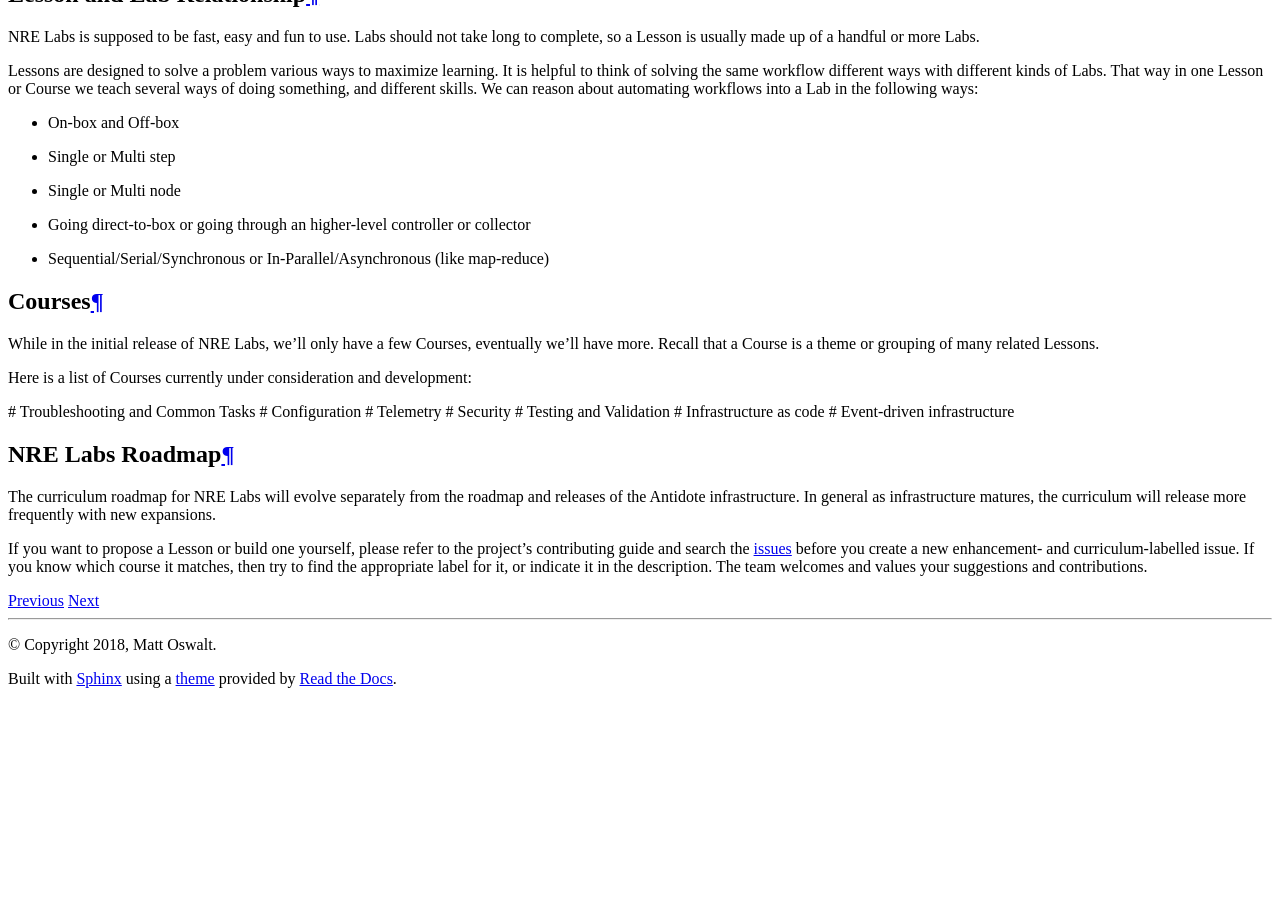
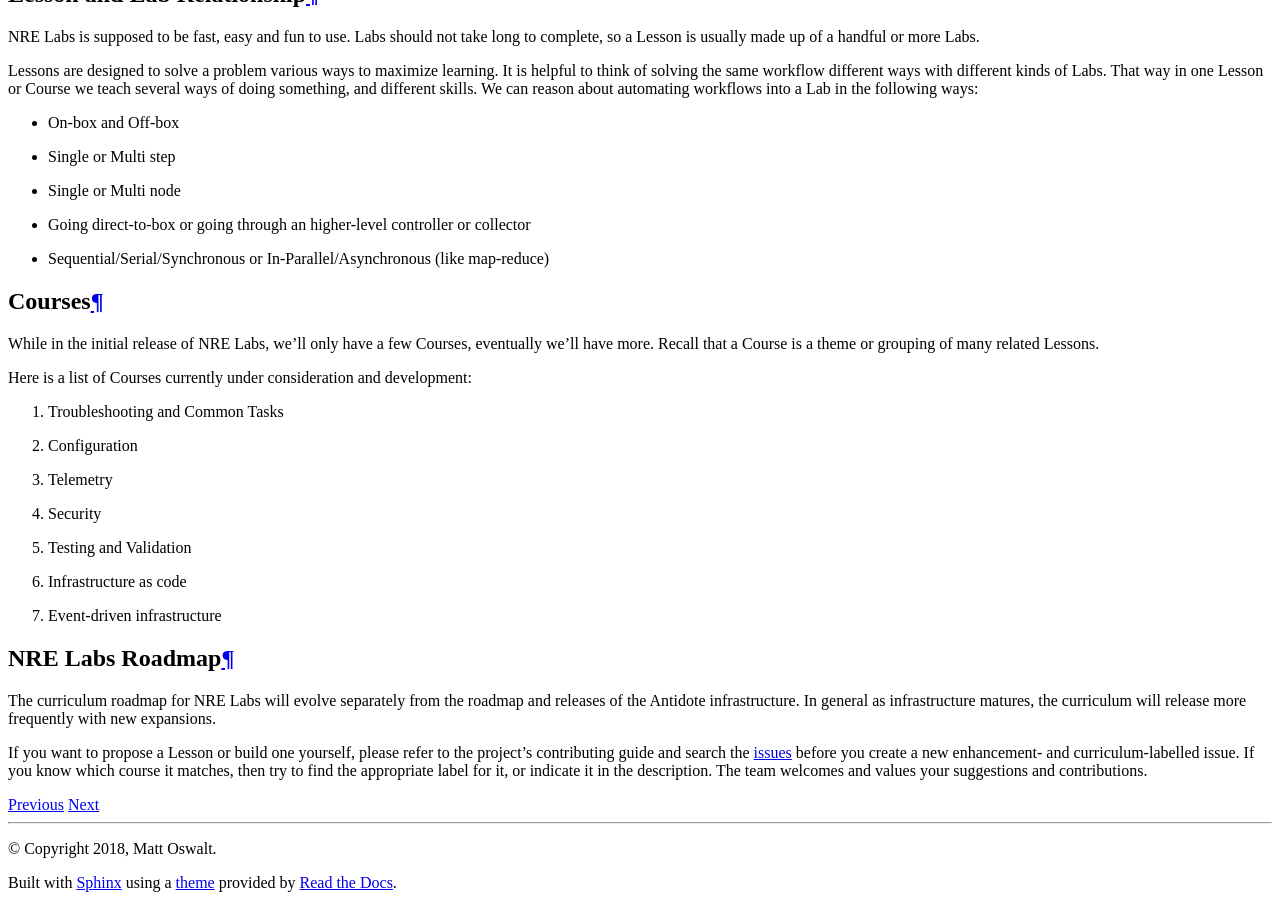
Before and after one commit to nre-learning/nrelabs-curriculum, a Sphinx documentation site: the page built from docs/nrelabs.rst, in a window 1280 px wide and 900 px high, scrolled down 2021 px. Built offline with Sphinx 7.4.7 and the Read the Docs theme 2.0.0, drawn with Linux system fonts in a browser that asks for light colours; before the commit the page ends 2717 px from its top, so only the background shows below that.

Commit message:
fix the # > #.

```diff
--- a/docs/nrelabs.rst
+++ b/docs/nrelabs.rst
@@ -56,13 +56,13 @@ related Lessons.
 
 Here is a list of Courses currently under consideration and development:
 
-# Troubleshooting and Common Tasks
-# Configuration
-# Telemetry
-# Security
-# Testing and Validation
-# Infrastructure as code
-# Event-driven infrastructure
+#. Troubleshooting and Common Tasks
+#. Configuration
+#. Telemetry
+#. Security
+#. Testing and Validation
+#. Infrastructure as code
+#. Event-driven infrastructure
 
 NRE Labs Roadmap
 ---------------------------
```
